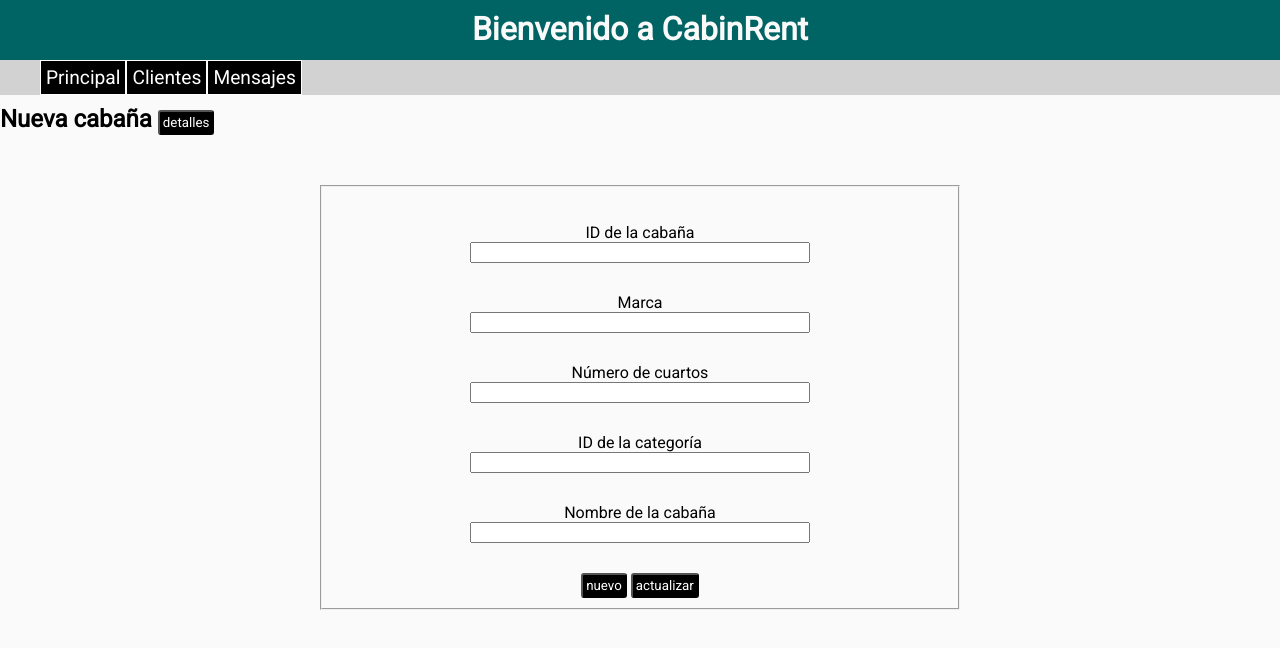
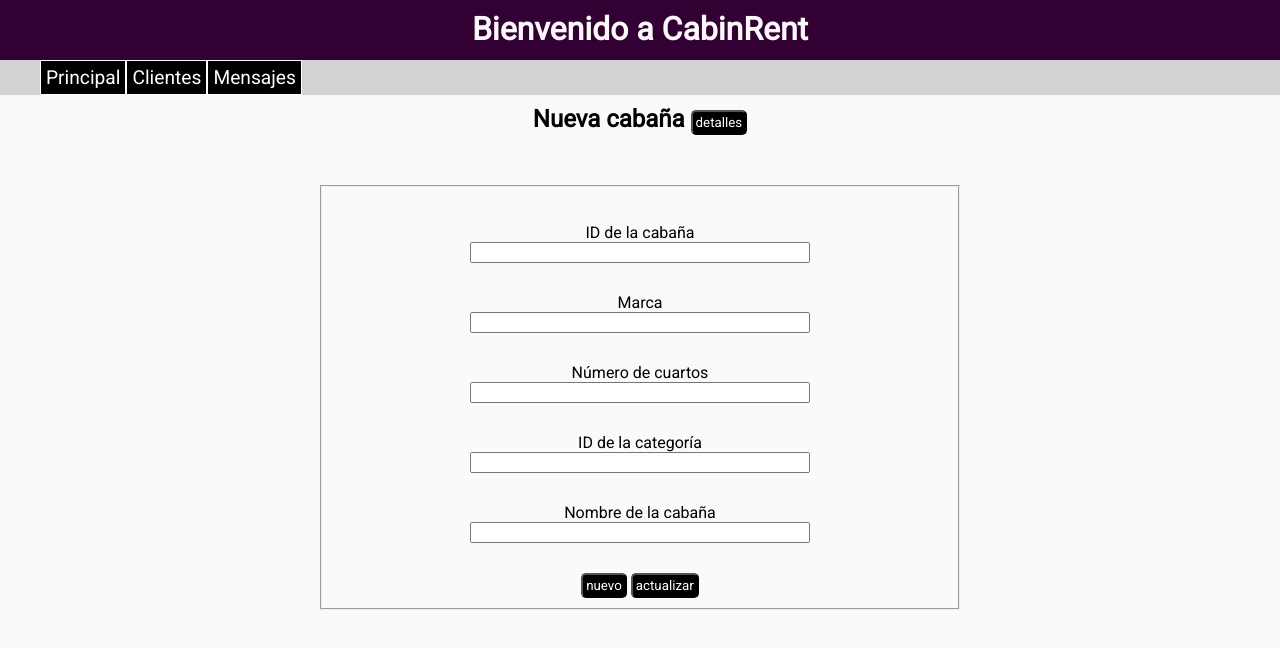
Before and after one commit to CamiloZuleta/MisionTic, a plain HTML site: page view/Nuevos/cabinForm.html in a window 1280 px wide. Drawn offline with nearby package versions, Linux system fonts and the light colour scheme.

Commit message:
Change color header

```diff
--- a/view/styles.css/style.css
+++ b/view/styles.css/style.css
@@ -7,7 +7,6 @@
 body{
     background-color:rgb(250, 250, 250);
 }
-
 ul{
     display: flex;
     flex-direction: wrap;
@@ -42,7 +41,7 @@ li{
     margin:10px;
 }
 header{
-    background-color:rgb(0, 100, 100);
+    background-color:rgb(50, 0, 50);
     height: 60px;
     display: flex;
     text-align: center;
@@ -59,10 +58,7 @@ h1{
     justify-content: center;
     text-align: center;
     margin: 20px 25% 50px;
-
 }
-
-
 .CrudForms input{
     width:60%;
 }
@@ -82,7 +78,7 @@ h1{
 }
 button{
     padding:3px;
-    border-radius:3px;
+    border-radius:5px;
     background-color: black;
     color: white;
 }
@@ -93,6 +89,7 @@ button{
     border:1px solid rgb(0, 100, 100);
     padding: 5px;
     width: 50%;
+
 }
 .rowTable{
     border-collapse: collapse;
@@ -103,3 +100,6 @@ td{
     padding: 2px 10px;
     text-align: center;
 }
+h2{
+    text-align: center;
+}
```
Also changed, not shown: 1 other file.
